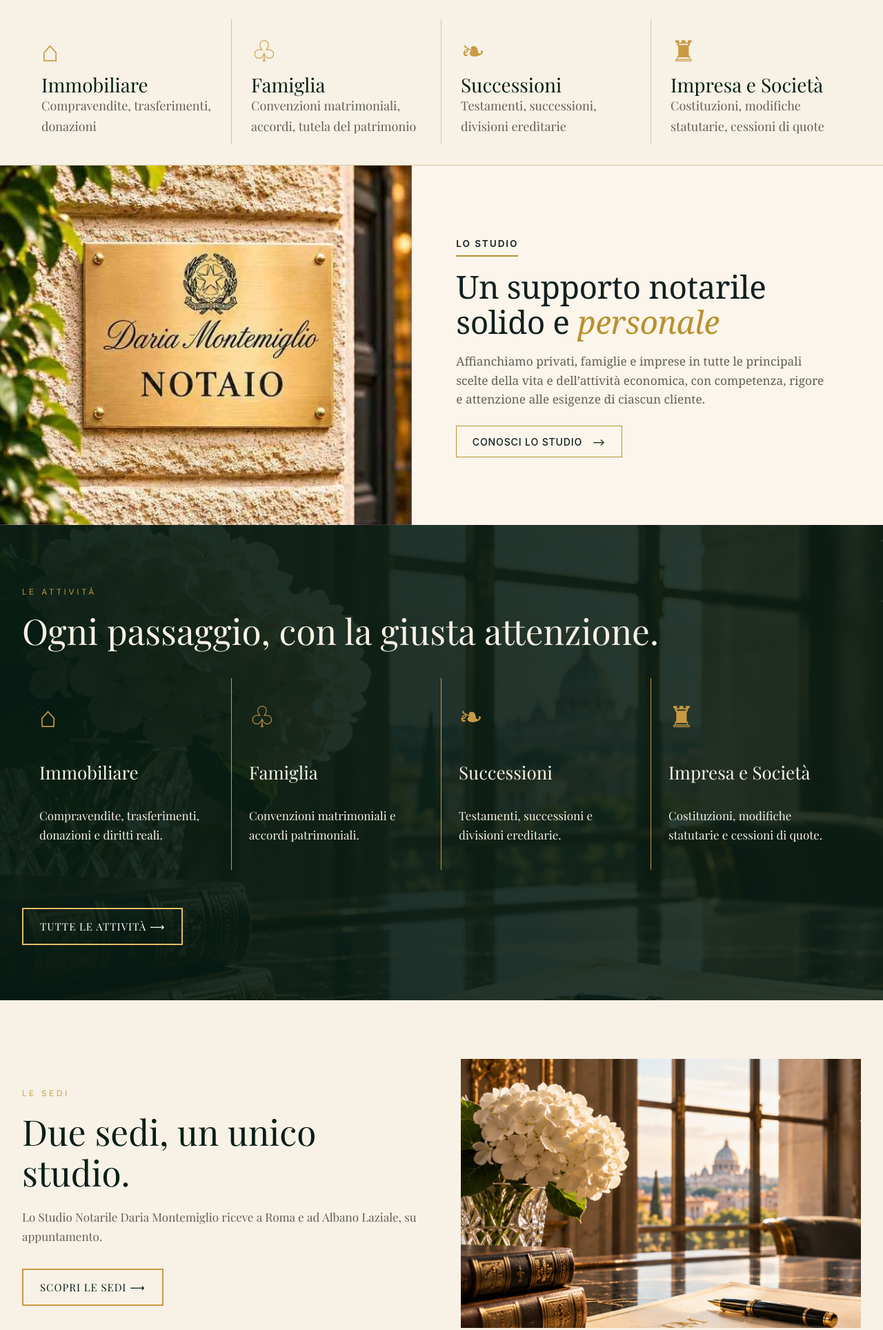
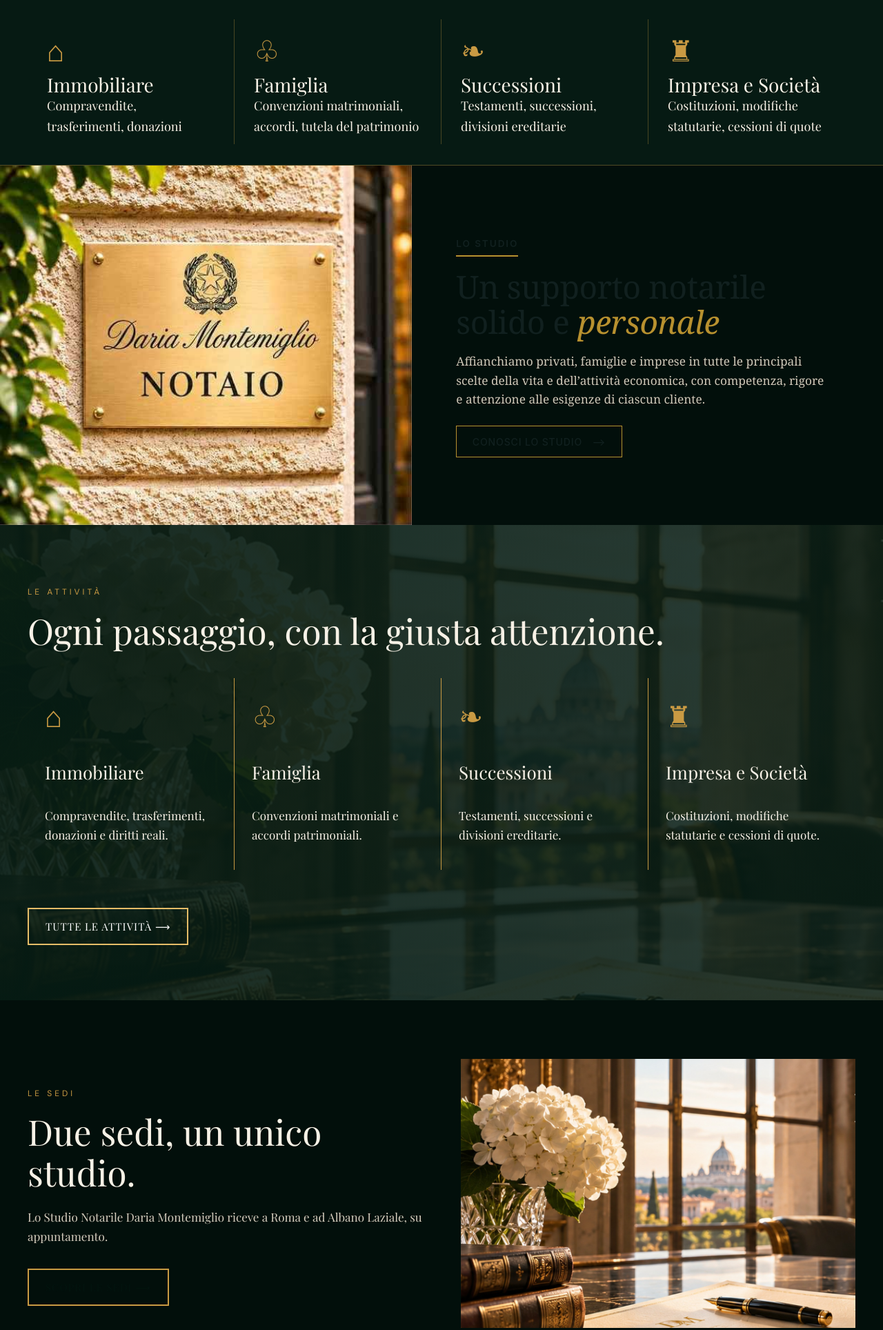
Before and after one commit to fabioleonardi22-blip/notaiomontemiglio, a plain HTML site: page index.html in a window 1280 px wide. Shown: the part 703-2631 px from the top of the page at 69% size. Drawn offline with nearby package versions, Linux system fonts and the light colour scheme; a web font is replaced by a local one.

Commit message:
Widen site layout and deepen notary brand green background

```diff
--- a/assets/style.css
+++ b/assets/style.css
@@ -64,3 +64,19 @@
 .activitygrid p{font-size:15.5px;line-height:1.7;margin-top:0;max-width:100%}
 @media(max-width:1000px){.activitygrid{grid-template-columns:repeat(2,minmax(0,1fr))}.activitygrid article,.activitygrid article:nth-child(n){min-height:230px}}
 @media(max-width:700px){.activity-intro{grid-template-columns:1fr;margin-bottom:34px}.activity-image{min-height:250px}.activity-intro-copy{padding:28px 25px}.activitygrid{grid-template-columns:1fr;gap:15px}.activitygrid article,.activitygrid article:nth-child(n){min-height:0;padding:27px 25px}.activitygrid h2{font-size:26px}}
+
+/* Identità cromatica e larghezza allineate al layout ampio di Artyou */
+:root{--green:#03140f;--green-deep:#020f0b;--cream:#f7f1e6;--ink:#f4eee3;--muted:#d0c7b8;--line:#8f713c}
+body{background:var(--green-deep);color:var(--cream)}
+.wrap{width:min(1440px,calc(100% - 80px));margin-inline:auto}
+.topbar,footer{background:var(--green-deep)}
+.services{background:#061a13;color:var(--cream);border-bottom:1px solid rgba(201,154,67,.38)}
+.servicegrid h2,.servicegrid p{color:var(--cream)}
+.servicegrid article{border-color:rgba(201,154,67,.34)}
+.section{background:var(--green-deep);color:var(--cream)}
+.section h2,.section h3{color:var(--cream)}
+.section p{color:#d7cebf}
+.studio{background:var(--green-deep);color:var(--cream)}
+.cta,.darksection{background-color:#020f0b}
+@media(max-width:900px){.wrap{width:calc(100% - 40px)}}
+@media(max-width:520px){.wrap{width:calc(100% - 30px)}}
```
